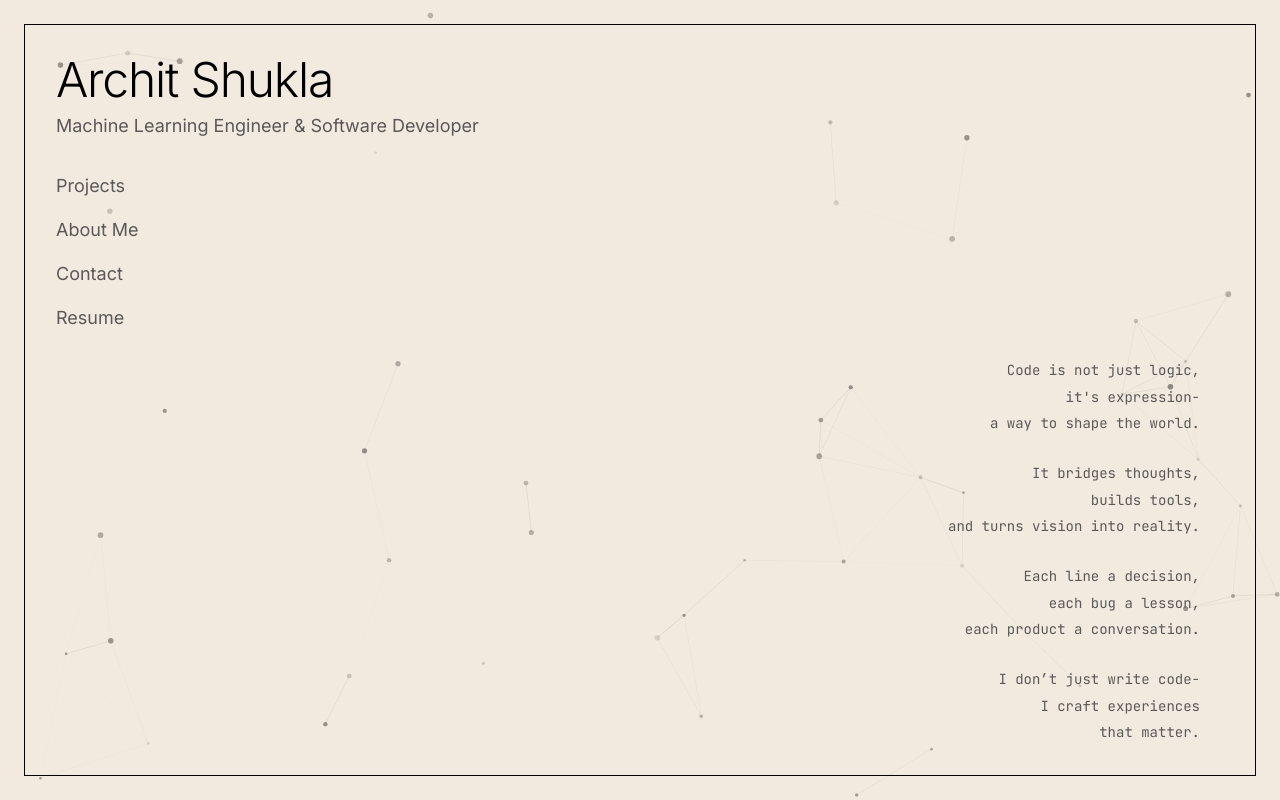
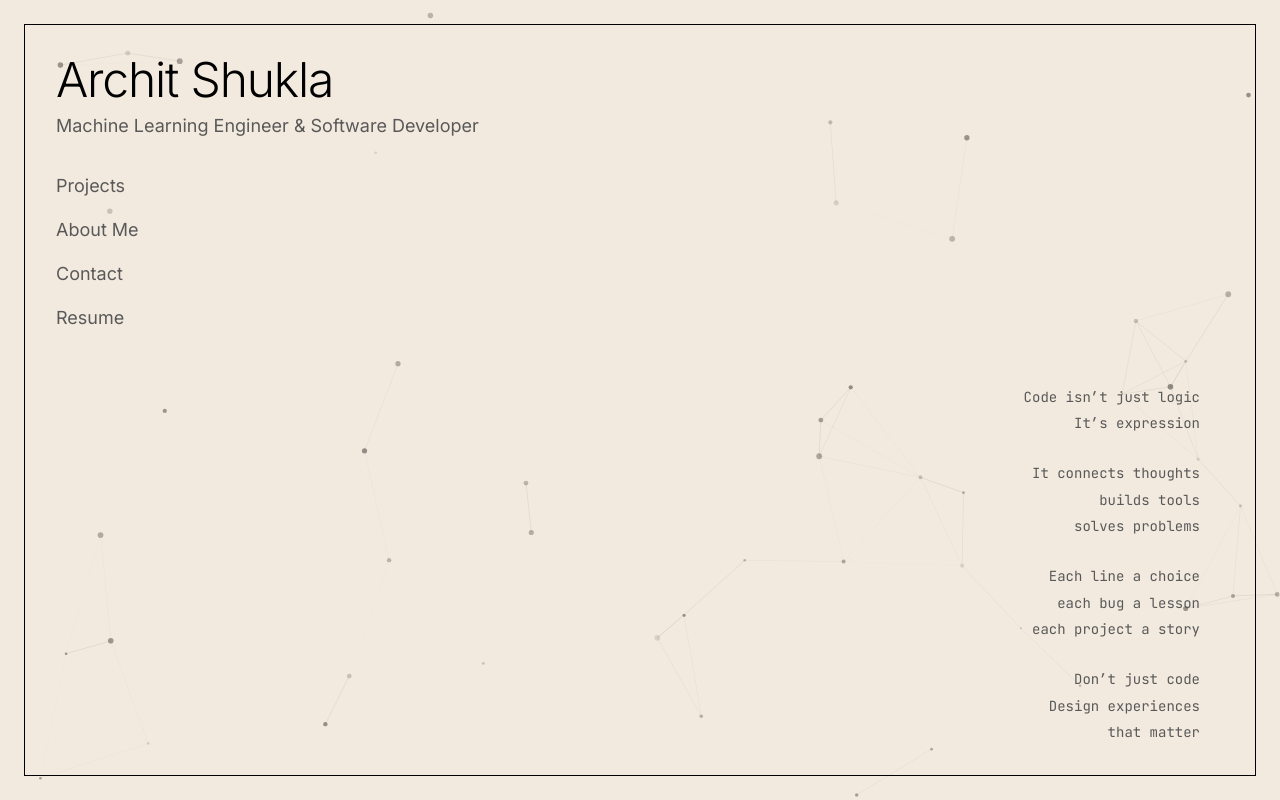
Before and after one commit to Arsh624/architshukla-portfolio, a React (Vite) app: page / in a window 1280 px wide. Built offline with nearby package versions, Linux system fonts and the light colour scheme.

Commit message:
Updated home section to avoid overflow in some devices

```diff
--- a/src/components/HomeSection.tsx
+++ b/src/components/HomeSection.tsx
@@ -45,24 +45,24 @@ const HomeSection = ({ onSectionChange }: HomeSectionProps) => {
         <div className="flex justify-end mt-6">
   <div className="text-right text-sm text-muted-foreground leading-relaxed font-mono max-w-xs stagger-in pr-2 md:pr-4 lg:pr-6">
     <div className="space-y-1">
-              <p>Code is not just logic,</p>
-              <p>it's expression-</p>
-              <p>a way to shape the world.</p>
+      <p>Code isn’t just logic</p>
+      <p>It’s expression</p>
       <br />
-              <p>It bridges thoughts,</p>
-              <p>builds tools,</p>
-              <p>and turns vision into reality.</p>
+      <p>It connects thoughts</p>
+      <p>builds tools</p>
+      <p>solves problems</p>
       <br />
-              <p>Each line a decision,</p>
-              <p>each bug a lesson,</p>
-              <p>each product a conversation.</p>
+      <p>Each line a choice</p>
+      <p>each bug a lesson</p>
+      <p>each project a story</p>
       <br />
-              <p>I don’t just write code-</p>
-              <p>I craft experiences</p>
-              <p>that matter.</p>
+      <p>Don’t just code</p>
+      <p>Design experiences</p>
+      <p>that matter</p>
     </div>
   </div>
 </div>
+
       </div>
     </div>
   );
```
Lines whose indentation alone changed are shown as unchanged.
